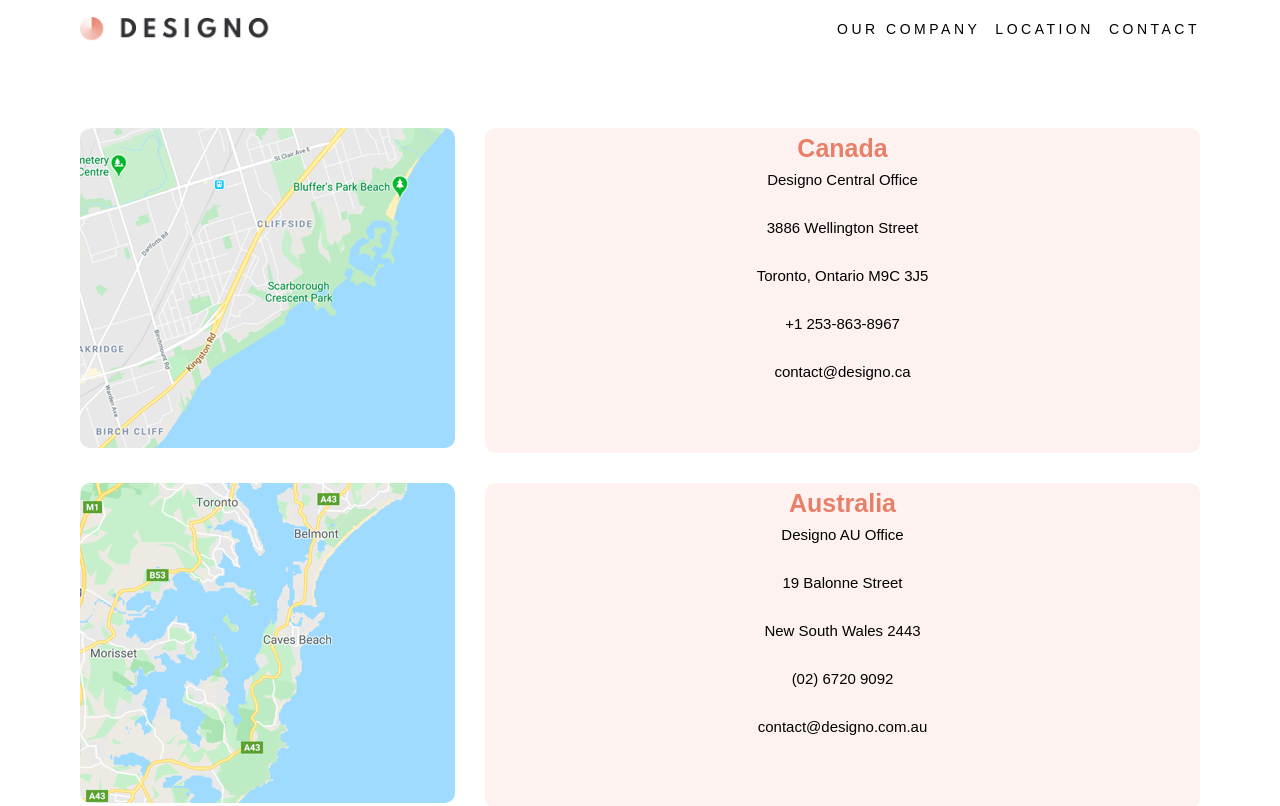
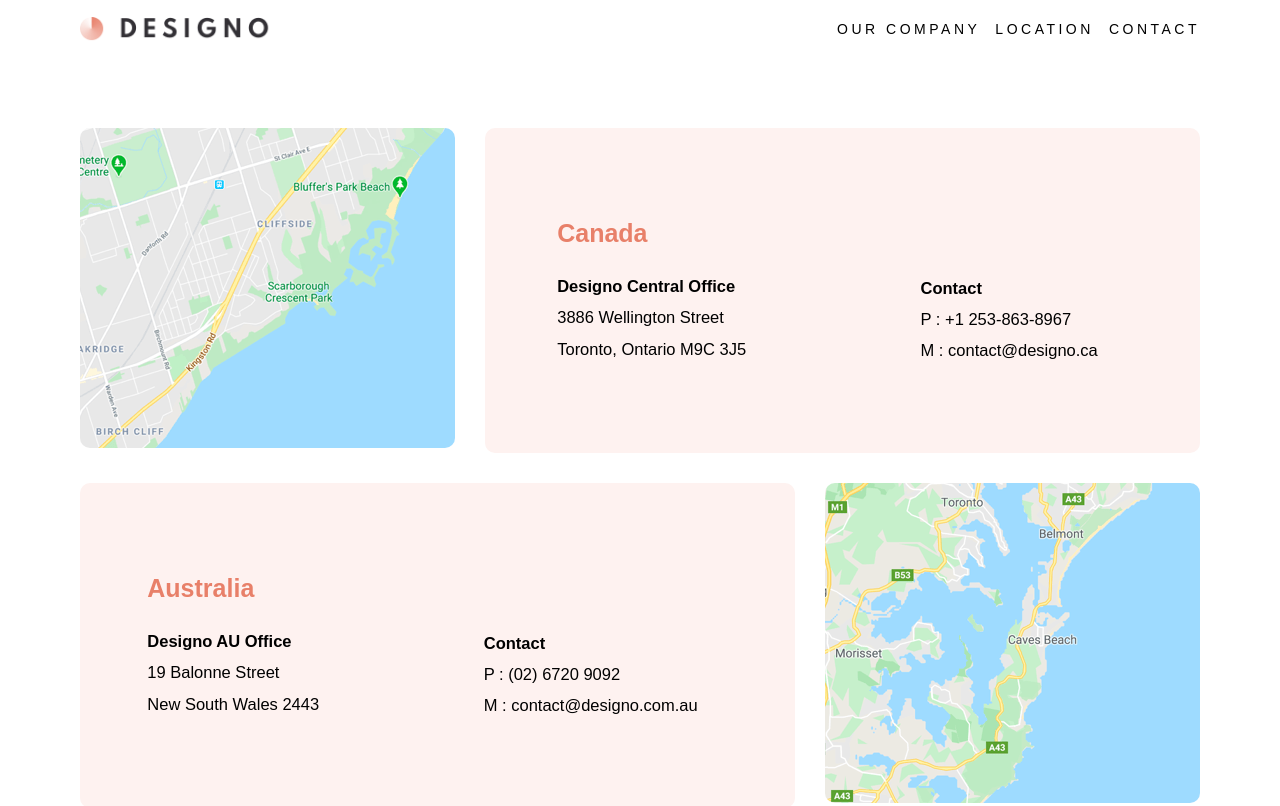
Before and after one commit to GeorgeFlood/Designo, a React (Vite) app: page /about in a window 1280 px wide. Shown: the part 5920-6726 px from the top of the page. Built offline with nearby package versions, Linux system fonts and the light colour scheme.

Commit message:
contact page finished for larger screens

```diff
--- a/src/components/Locationdetails.jsx
+++ b/src/components/Locationdetails.jsx
@@ -39,25 +39,30 @@
   cityState,
   phone,
   email,
+  reverse,
 }) => {
+  const containerClass = reverse
+    ? "location-innercontainer location-innercontainer-reverse"
+    : "location-innercontainer";
   return (
-    <div className="location-innercontainer">
+    <div className={containerClass}>
       <div className="location-image">
         <img src={image} alt={`${country} office`} />
       </div>
 
       <div className="location-address">
-        <h3>{country}</h3>
-        <div className="location-flex">
+        <div className="location-flex-right">
+          <h3>{country}</h3>
           <span>{officeName}</span>
-          <br />
           <p>{address}</p>
-          <br />
           <p>{cityState}</p>
-          <br />
-          <p>{phone}</p>
-          <br />
-          <p>{email}</p>
+        </div>
+        <div className="location-flex-left">
+          <span>Contact</span>
+
+          <p>P : {phone}</p>
+
+          <p>M : {email}</p>
         </div>
       </div>
     </div>
@@ -68,7 +73,7 @@
   return (
     <div className="location-info">
       {details.map((location, index) => (
-        <Locationdetails key={index} {...location} />
+        <Locationdetails key={index} {...location} reverse={index % 2 !== 0} />
       ))}
     </div>
   );
--- a/src/components/locationdetails.css
+++ b/src/components/locationdetails.css
@@ -8,10 +8,13 @@
 
 .location-innercontainer {
   display: flex;
-  justify-content: space-between;
   align-items: center;
   gap: 3rem;
   margin-bottom: 3rem;
+}
+
+.location-innercontainer-reverse {
+  flex-direction: row-reverse;
 }
 
 .location-image img {
@@ -21,21 +24,38 @@
 .location-address {
   width: 100%;
   height: 100%;
-  margin-left: 2rem;
   border-radius: 1rem;
-  margin: auto;
-  text-align: center;
+  display: flex;
+  justify-content: space-around;
+  align-items: center;
+  font-size: 1.65rem;
   background-color: #fef2f0;
+}
+
+.location-address span {
+  font-weight: 800;
 }
 
 .location-address h3 {
   font-size: 2.5rem;
+  margin-bottom: 2rem;
   color: var(--orange);
 }
 
-.location-flex {
-  display: flex;
-  flex-direction: column;
-  margin: auto;
-  font-size: 1.5rem;
+.location-flex-right {
+  margin-right: 3rem;
 }
+.location-flex-right p {
+  font-weight: 400;
+  margin: 0.5rem 0;
+}
+
+.location-flex-left {
+  margin-top: 8.8%;
+  margin-right: 3rem;
+}
+
+.location-flex-left p {
+  font-weight: 400;
+  margin: 0.5rem 0;
+}
--- a/src/pages/location.css
+++ b/src/pages/location.css
@@ -1,5 +1,5 @@
 .local-container {
   display: grid;
-  grid-template-rows: repeat(6, min-content);
+  grid-template-rows: repeat(2, min-content);
   grid-template-columns: 1fr repeat(8, minmax(min-content, 14rem)) 1fr;
 }
```
